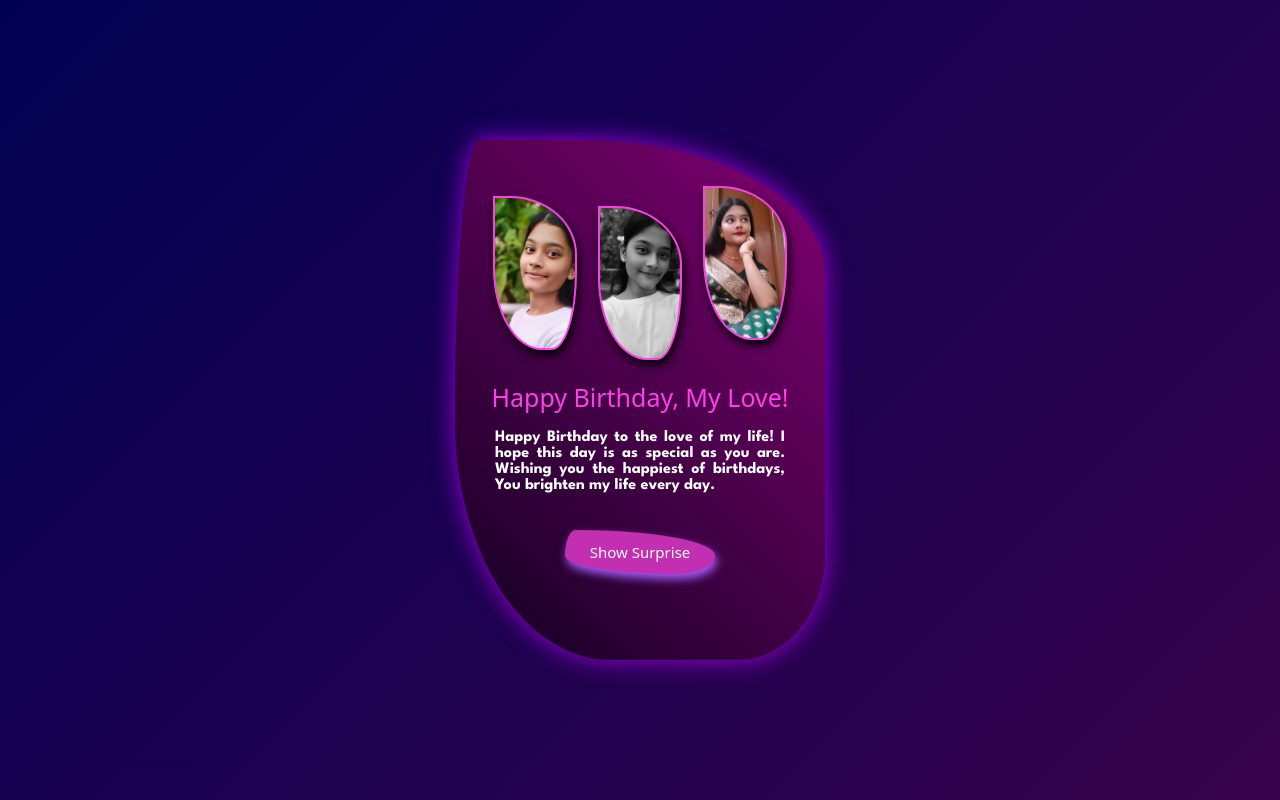
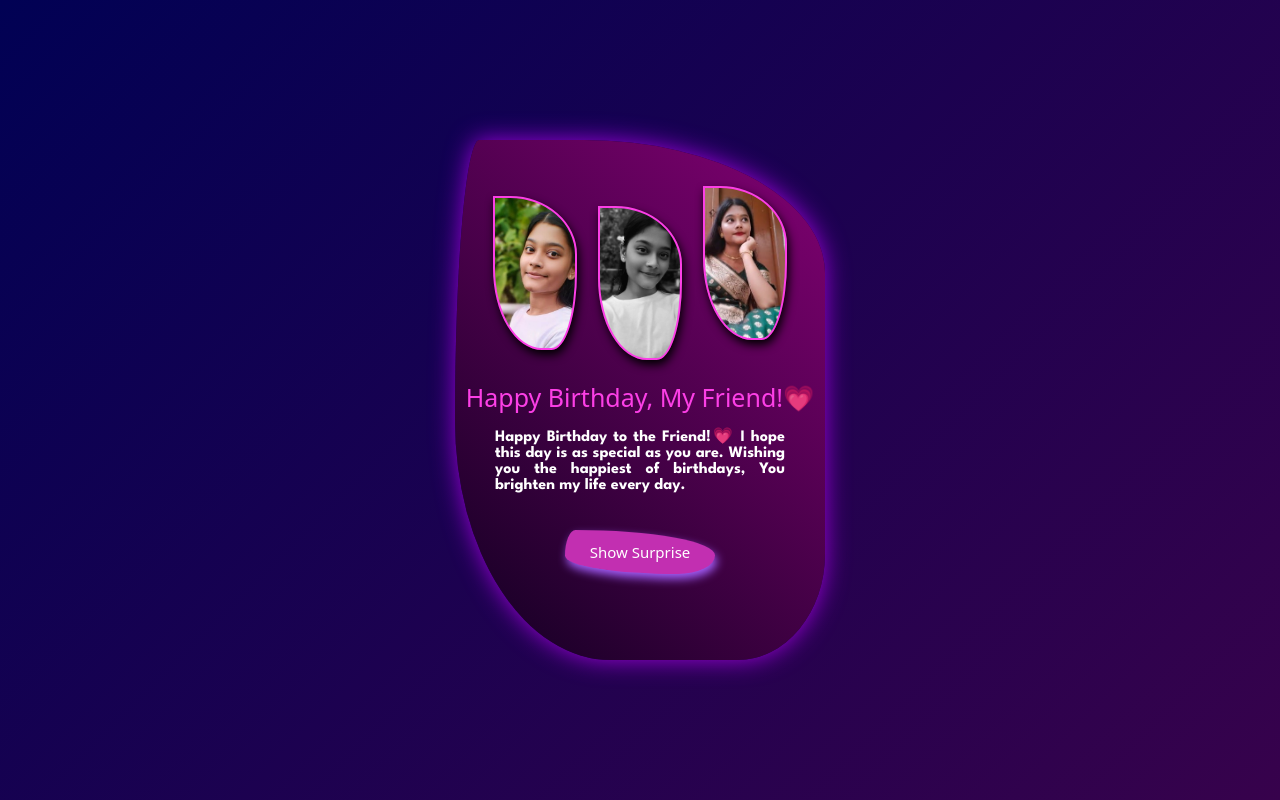
Before and after one commit to sis1105/Crush-birthday-wish, a plain HTML site: page index.html in a window 1280 px wide. Drawn offline with Linux system fonts and the light colour scheme; a web font is replaced by a local one.

Commit message:
Update index.html

```diff
--- a/index.html
+++ b/index.html
@@ -4,7 +4,7 @@
 <head>
   <meta charset="UTF-8">
   <meta name="viewport" content="width=device-width, initial-scale=1.0">
-  <meta name="author" content="Designed by StudyMuch 'Shubham'">
+  <meta name="author" content="Designed by Sis">
   <title>Birthday Card</title>
   <style type="text/css" media="all">
     @import url('https://fonts.googleapis.com/css2?family=DynaPuff:wght@400..700&family=League+Spartan:wght@100..900&display=swap');
@@ -173,8 +173,8 @@
       <div class="balloon balloon3"></div>
     </div>
     <div class="card-content">
-      <h1>Happy Birthday, My Love!</h1>
-      <p>Happy Birthday to the love of my life! I hope this day is as special as you are. Wishing you the happiest of
+      <h1>Happy Birthday, My Friend!💗</h1>
+      <p>Happy Birthday to the Friend!💗 I hope this day is as special as you are. Wishing you the happiest of
         birthdays, You brighten my life every day.</p>
       <button onclick="showSurprise()">Show Surprise</button>
       <p class="hidden-surprise" id="surprise">Join me for a magical candlelight 💗Dinner Tonight💗</p>
```
